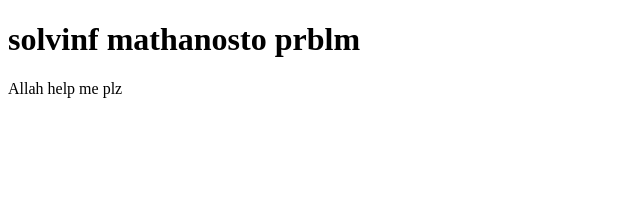
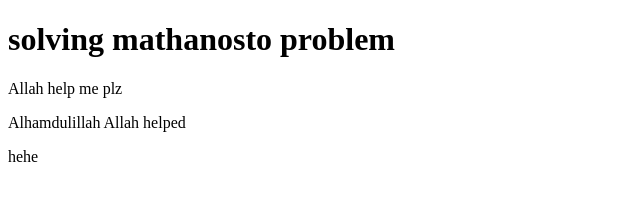
Before and after one commit to Anika-09/my-third-try, a plain HTML site: page index.html in a window 1280 px wide. Shown: the whole page, without its empty margins (0-640 px from the left). Drawn offline with Linux system fonts and the light colour scheme.

Commit message:
in sha Allah hobe

```diff
--- a/index.html
+++ b/index.html
@@ -6,8 +6,10 @@
     <title>Document</title>
 </head>
 <body>
-    <h1>solvinf mathanosto prblm</h1>
+    <h1>solving mathanosto problem</h1>
     <p>Allah help me plz
     </p>
+<p> Alhamdulillah Allah helped</p>
+<p>hehe</p>
 </body>
 </html>
```
